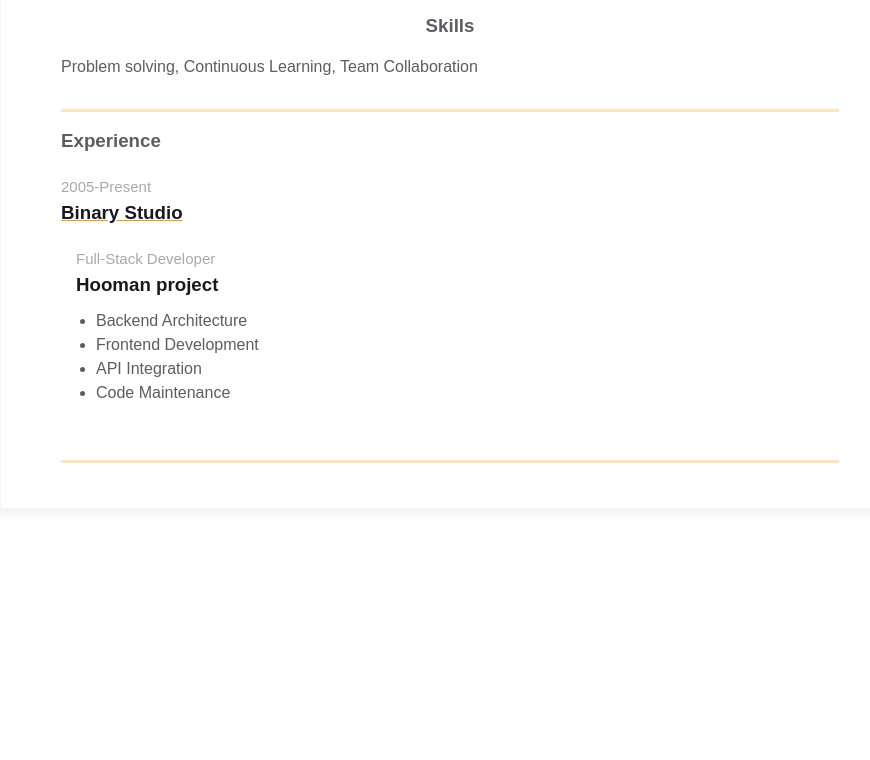
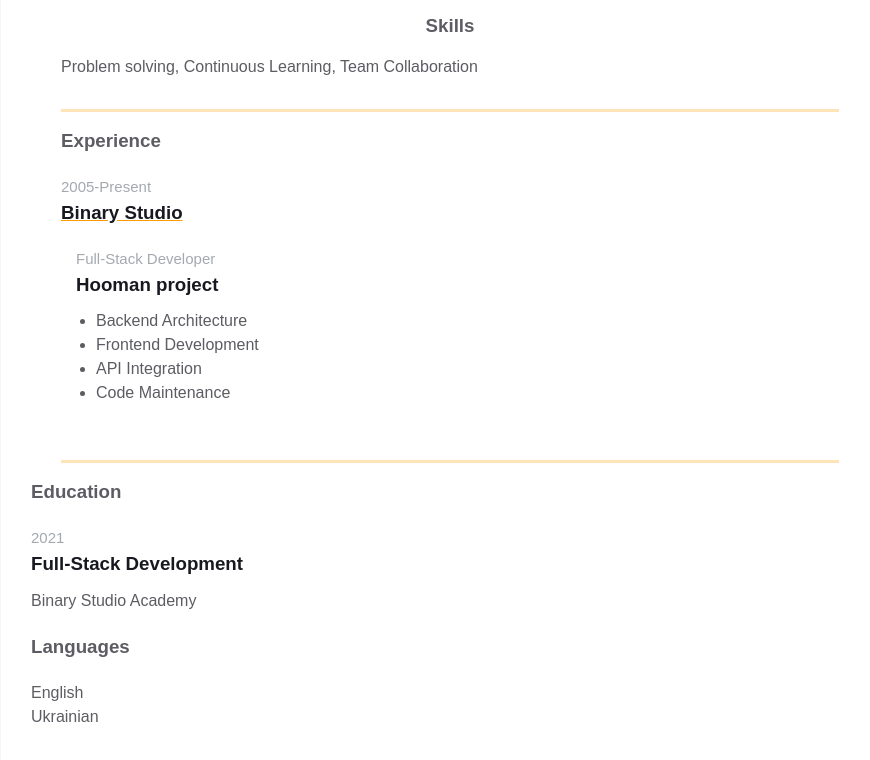
Before and after one commit to Oleksandr-Menshykov/homepage, a plain HTML site: page index.html in a window 1280 px wide. Shown: the part 434-1194 px from the top of the page, without its empty margins (190-1060 px from the left). Before the commit the page ends 993 px from the top, so only its background shows below. Drawn offline with Linux system fonts and the light colour scheme.

Commit message:
Added education section and additional info block

```diff
--- a/index.html
+++ b/index.html
@@ -128,6 +128,28 @@
             </div>
           </div>
         </div>
+        <div class="additional-info fv">
+          <div class="additional-info__education">
+            <h3 class="additional-info__education-header">Education</h3>
+            <div class="additional-info__education-university">
+              <span class="additional-info__education-university-durability">2021</span>
+              <h3 class="additional-info__education-university-speciality">
+                Full-Stack Development
+              </h3>
+              <p class="additional-info__education-university-name">
+                Binary Studio Academy
+              </p>
+            </div>
+          </div>
+
+          <div class="additional-info__languages">
+            <h3 class="additional-info__languages-header">Languages</h3>
+            <p class="additional-info__languages-item">English</p>
+            <p class="additional-info__languages-item">
+              Ukrainian
+            </p>
+          </div>
+        </div>
       </div>
     </div>
   </main>
```
